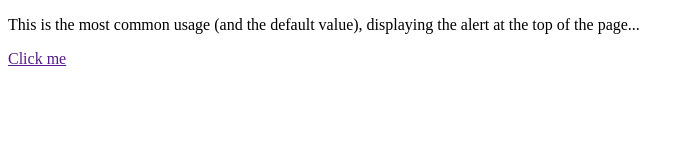
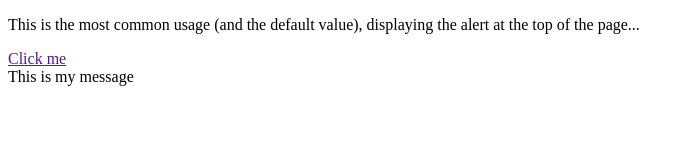
Before and after one commit to app-ui/alert, a website: page examples/basic.html in a window 1280 px wide. Both pictures are taken after a click on the link "Click me". Shown: the whole page, without its empty margins (0-683 px from the left). Drawn offline with Linux system fonts and the light colour scheme.

Commit message:
using custom message

```diff
--- a/examples/basic.html
+++ b/examples/basic.html
@@ -22,6 +22,7 @@ button.addEventListener('click', function( e ) {
 	e.preventDefault();
 
 	var el = document.createElement("ui-alert");
+	el.innerHTML = e.target.getAttribute('title');
 	// attributes...
 	document.body.appendChild(el);
 
```
